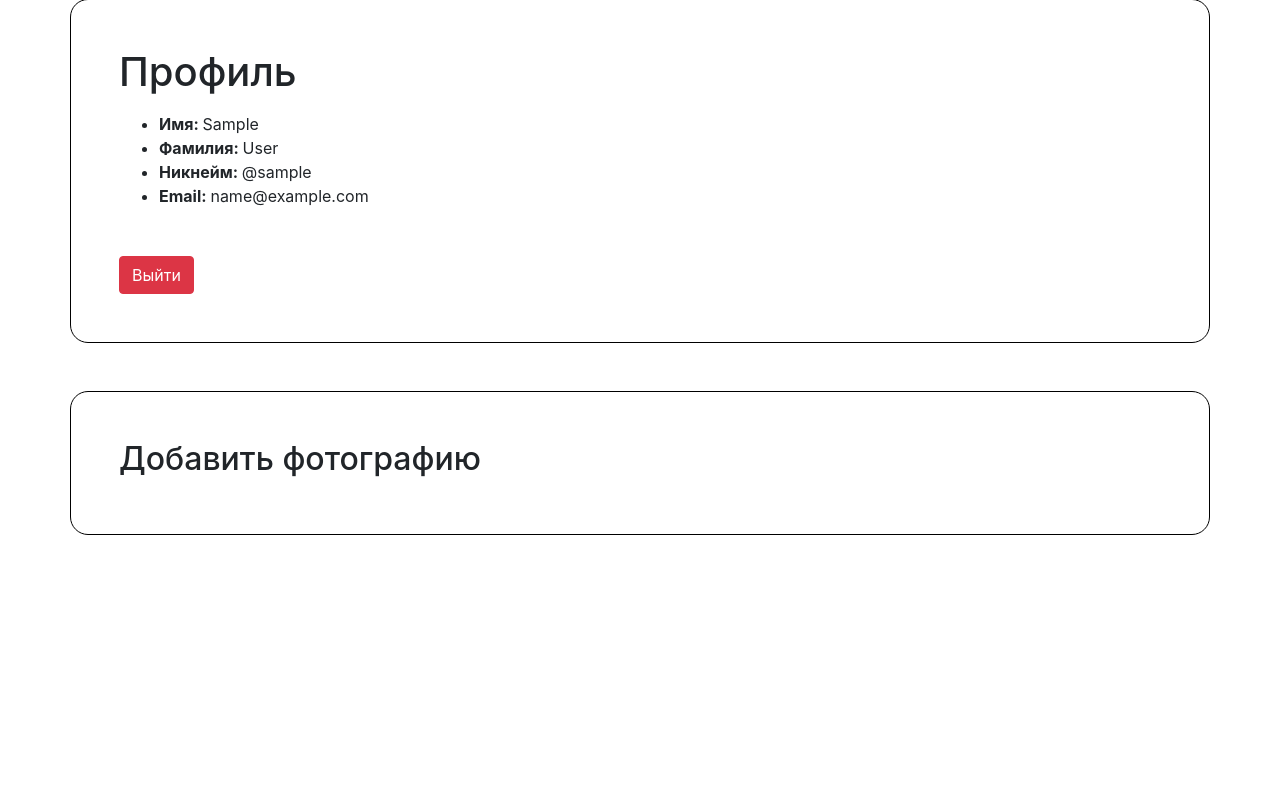
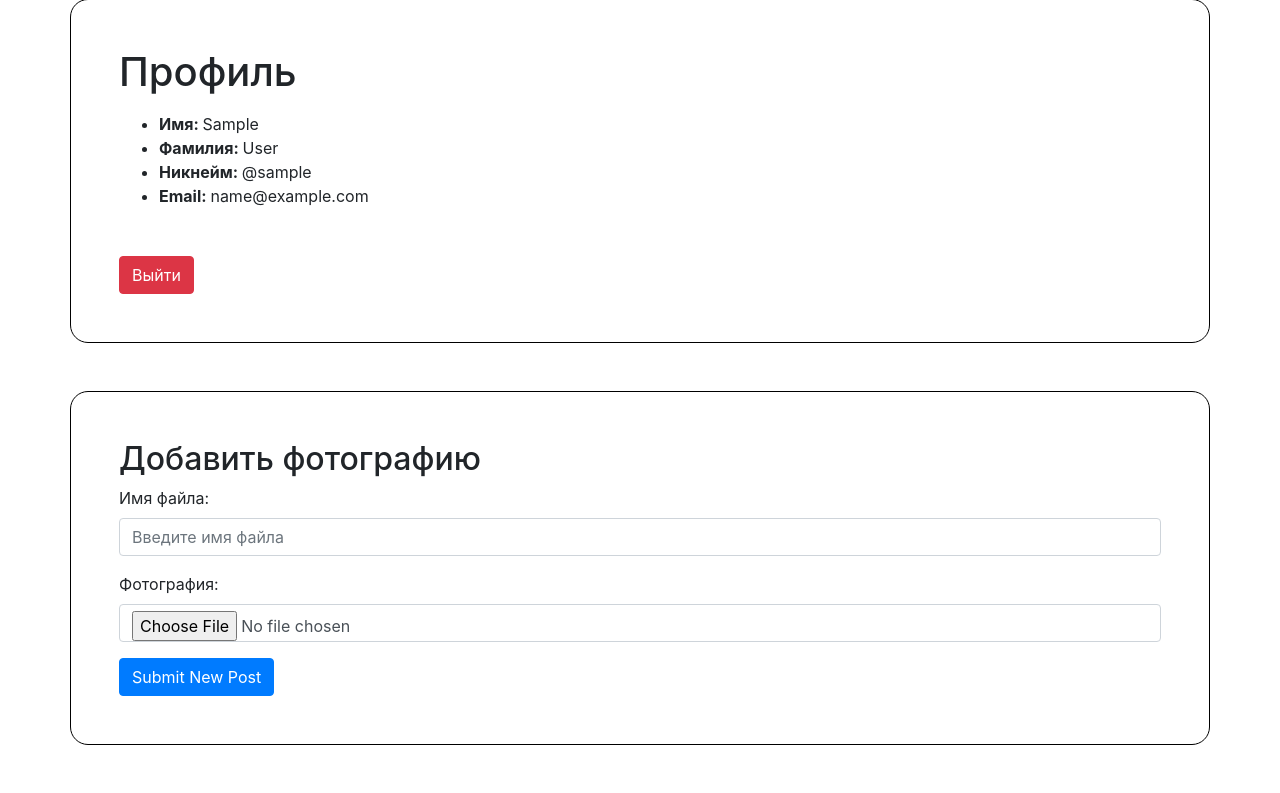
Before and after one commit to psyhoopat/base-django, a Django app: page /profile/ in a window 1280 px wide. Shown: the part 105-898 px from the top of the page. Before the commit the page ends 640 px from the top, so only its background shows below. Run offline with Django 5.2, Linux system fonts and the light colour scheme; the visitor is signed in with stand-in values (Sample User, id 1); some libraries are stand-ins or nearby versions.

Commit message:
add form; update profile

```diff
--- /dev/null
+++ b/image/forms.py
@@ -0,0 +1,21 @@
+from django import forms
+from .models import Post
+
+class PostForm(forms.ModelForm):
+
+    class Meta:
+        model = Post
+        fields = ['title', 'cover']
+        widgets = {
+            'title': forms.TextInput(attrs={
+                'class': 'form-control',
+                'placeholder': 'Введите имя файла',
+            }),
+            'cover': forms.FileInput(attrs={
+                'class': 'form-control',
+            }),
+        }
+        labels = {
+            'title': 'Имя файла',
+            'cover': 'Фотография'
+        }
--- a/mysite/templates/page/profile.html
+++ b/mysite/templates/page/profile.html
@@ -21,18 +21,32 @@
 
     <div class="box1 container p-5 mb-5">
         <h2>Добавить фотографию</h2>
-        <form action="" method="post">
-
+        <form action="{% url 'profile' %}" method="post" enctype="multipart/form-data">
+          {% csrf_token %}
+          <div class="form-group">
+              {{ form.title.label_tag }}
+              {{ form.title }}
+          </div>
+          <div class="form-group">
+              {{ form.cover.label_tag }}
+              {{ form.cover }}
+          </div>
+          <button type="submit" class="btn btn-primary">Submit New Post</button>
         </form>
         <div>
             {# errors #}
         </div>
     </div>
 
-    {% if image %}
+    {% if object_list %}
         <div class="box1 container p-5 mb-5">
             <h2>Галерея</h2>
-            <div class="images"></div>
+            <ul>
+              {% for post in object_list %}
+                <h2>{{ post.title }}</h2>
+                <img src="{{ post.cover.url}}" alt="{{ post.title }}">
+              {% endfor %}
+            </ul>
         </div>
     {% endif %}
 {% endblock %}
--- a/mysite/views.py
+++ b/mysite/views.py
@@ -5,6 +5,7 @@ from django.contrib.auth.models import User
 from django.contrib.auth import authenticate, logout, login
 
 from mysite.forms import SingUpForm, LoginForm
+from image.forms import PostForm
 
 # Create your views here.
 def index(request):
@@ -71,9 +72,12 @@ def login_view(request):
 
 @login_required
 def profile(request):
+    form = PostForm()
+
     context = {
         "is_auth": request.user.is_authenticated,
         "user": request.user,
+        "form": form,
     }
 
     return render(request, "page/profile.html", context)
```
